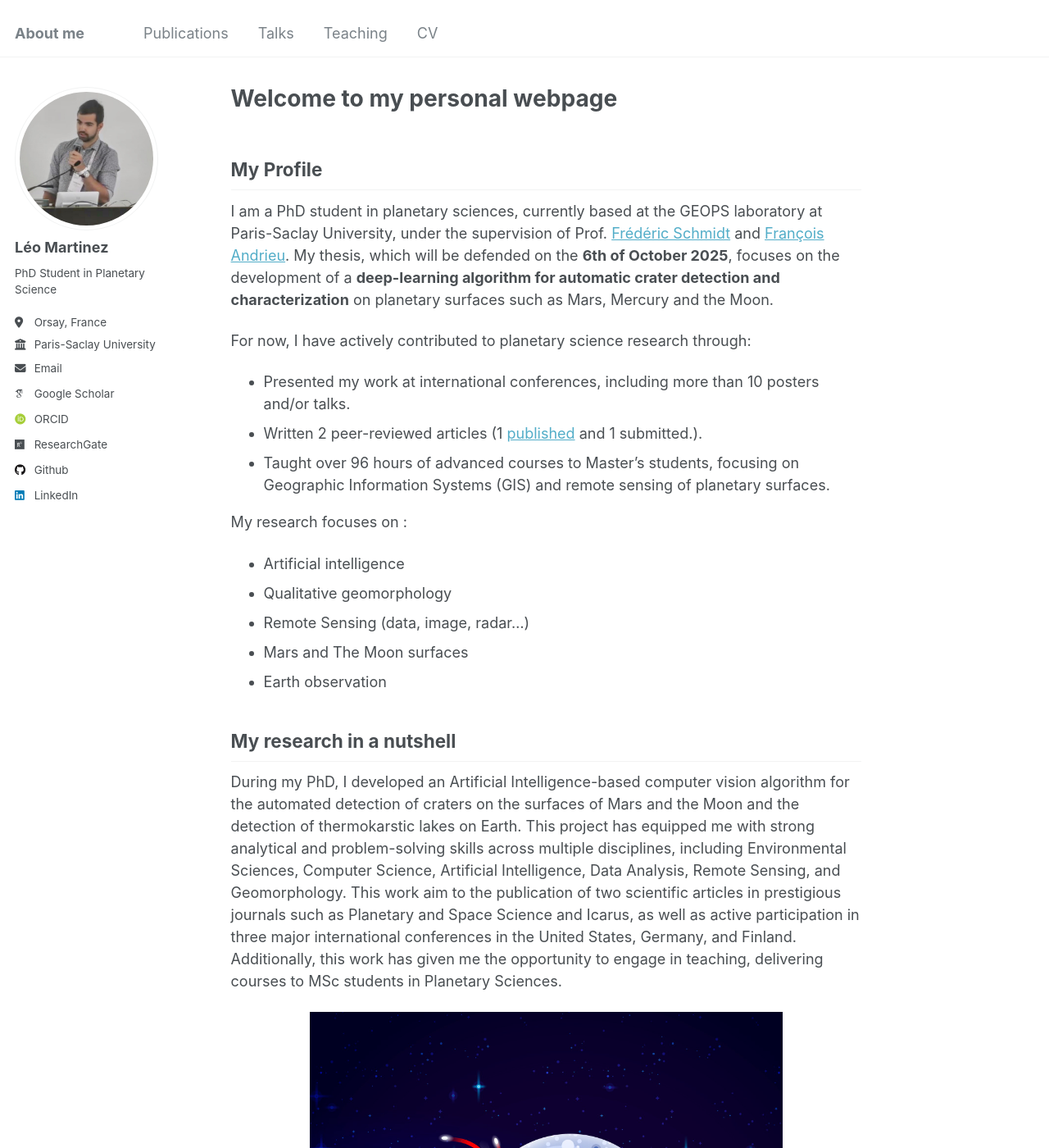
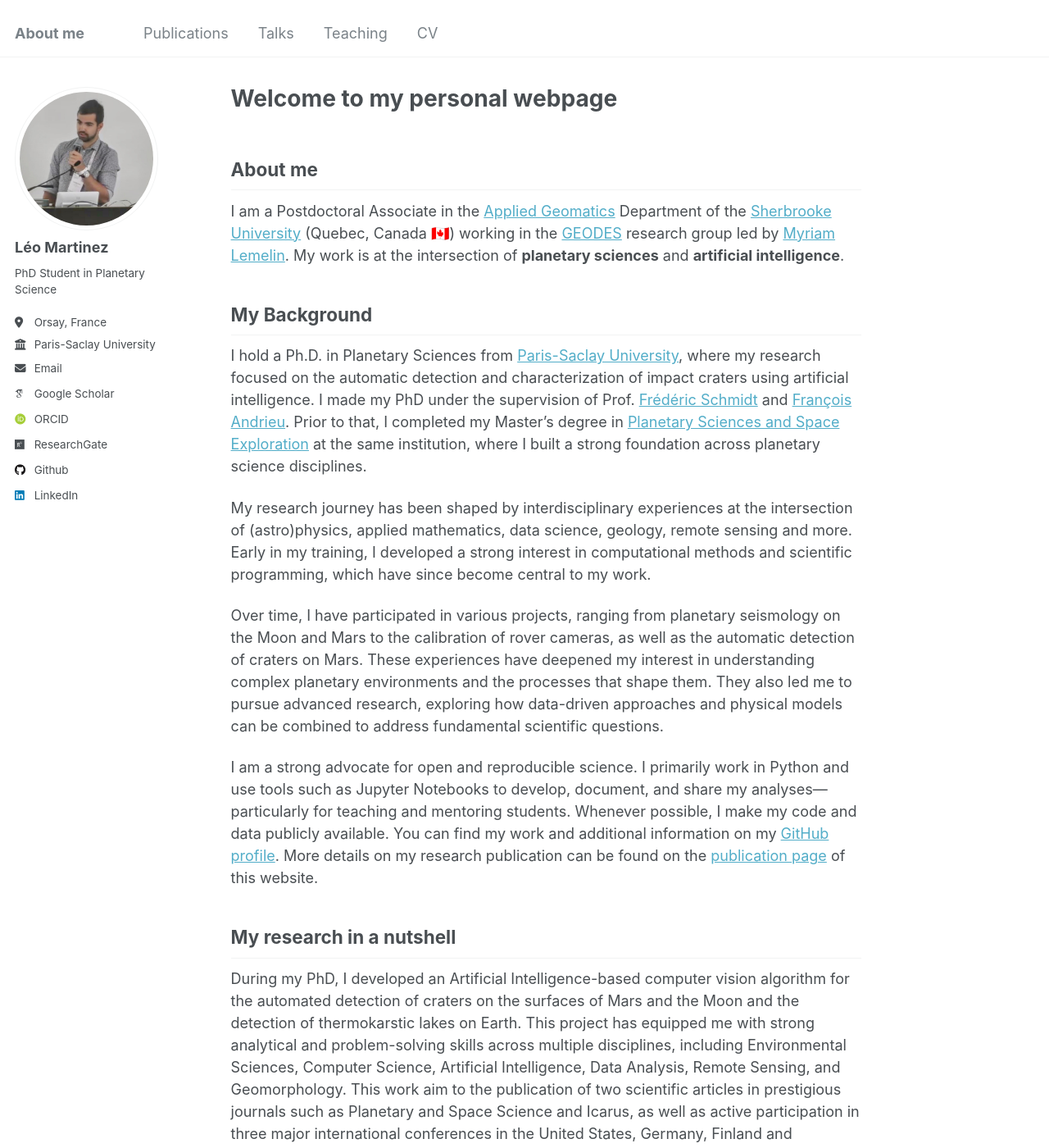
Before and after one commit to leomrtinez/leomrtinez.github.io, a Jekyll site: the page built from _pages/about.md, in a window 1280 px wide and 1400 px high. Shown: the whole window at 82% size. Built offline with Jekyll 4.4.1, drawn with Linux system fonts in a browser that asks for light colours; some web fonts are replaced; some of the changed text lies outside the part shown.

Commit message:
Revise about page with updated profile information
Updated personal profile and research background, including current position and research focus. Added details about interdisciplinary experiences and advocacy for open science.

```diff
--- a/_pages/about.md
+++ b/_pages/about.md
@@ -7,27 +7,27 @@ redirect_from:
   - /about.html
 ---
 
-## My Profile
 
-I am a PhD student in planetary sciences, currently based at the GEOPS laboratory at Paris-Saclay University, under the supervision of Prof. [Frédéric Schmidt](https://fredericschmidt.github.io) and [François Andrieu](https://www.insu.cnrs.fr/fr/personne/francois-andrieu). My thesis, which will be defended on the **6th of October 2025**, focuses on the development of a **deep-learning algorithm for automatic crater detection and characterization** on planetary surfaces such as Mars, Mercury and the Moon.
 
-For now, I have actively contributed to planetary science research through:
-- Presented my work at international conferences, including more than 10 posters and/or talks.
-- Written 2 peer-reviewed articles (1 [published](https://doi.org/10.1016/j.pss.2025.106053) and 1 submitted.).
-- Taught over 96 hours of advanced courses to Master's students, focusing on Geographic Information Systems (GIS) and remote sensing of planetary surfaces.
 
-My research focuses on :
+## About me
 
-- Artificial intelligence
-- Qualitative geomorphology
-- Remote Sensing (data, image, radar…)
-- Mars and The Moon surfaces
-- Earth observation
+I am a Postdoctoral Associate in the [Applied Geomatics](https://www.usherbrooke.ca/geomatique/) Department of the [Sherbrooke University](https://www.usherbrooke.ca) (Quebec, Canada 🇨🇦) working in the [GEODES](https://geodes.recherche.usherbrooke.ca/en/) research group led by [Myriam Lemelin](https://www.usherbrooke.ca/geomatique/departement/personnel/personnel-enseignant/myriam-lemelin). My work is at the intersection of **planetary sciences** and **artificial intelligence**.
+
+## My Background
+
+I hold a Ph.D. in Planetary Sciences from [Paris-Saclay University](http://www.universite-paris-saclay.fr), where my research focused on the automatic detection and characterization of impact craters using artificial intelligence. I made my PhD  under the supervision of Prof. [Frédéric Schmidt](https://fredericschmidt.github.io) and [François Andrieu](https://www.insu.cnrs.fr/fr/personne/francois-andrieu). Prior to that, I completed my Master’s degree in [Planetary Sciences and Space Exploration](https://www.master-planeto.universite-paris-saclay.fr) at the same institution, where I built a strong foundation across planetary science disciplines.
+
+My research journey has been shaped by interdisciplinary experiences at the intersection of (astro)physics, applied mathematics, data science, geology, remote sensing and more. Early in my training, I developed a strong interest in computational methods and scientific programming, which have since become central to my work.
+
+Over time, I have participated in various projects, ranging from planetary seismology on the Moon and Mars to the calibration of rover cameras, as well as the automatic detection of craters on Mars. These experiences have deepened my interest in understanding complex planetary environments and the processes that shape them. They also led me to pursue advanced research, exploring how data-driven approaches and physical models can be combined to address fundamental scientific questions.
+
+I am a strong advocate for open and reproducible science. I primarily work in Python and use tools such as Jupyter Notebooks to develop, document, and share my analyses—particularly for teaching and mentoring students. Whenever possible, I make my code and data publicly available. You can find my work and additional information on my [GitHub profile](https://github.com/leomrtinez). More details on my research publication can be found on the [publication page](https://leomrtinez.github.io/publications/) of this website.
 
 
 ## My research in a nutshell
 
-During my PhD, I developed an Artificial Intelligence-based computer vision algorithm for the automated detection of craters on the surfaces of Mars and the Moon and the detection of thermokarstic lakes on Earth. This project has equipped me with strong analytical and problem-solving skills across multiple disciplines, including Environmental Sciences, Computer Science, Artificial Intelligence, Data Analysis, Remote Sensing, and Geomorphology. This work aim to the publication of two scientific articles in prestigious journals such as Planetary and Space Science and Icarus, as well as active participation in three major international conferences in the United States, Germany, and Finland. Additionally, this work has given me the opportunity to engage in teaching, delivering courses to MSc students in Planetary Sciences.
+During my PhD, I developed an Artificial Intelligence-based computer vision algorithm for the automated detection of craters on the surfaces of Mars and the Moon and the detection of thermokarstic lakes on Earth. This project has equipped me with strong analytical and problem-solving skills across multiple disciplines, including Environmental Sciences, Computer Science, Artificial Intelligence, Data Analysis, Remote Sensing, and Geomorphology. This work aim to the publication of two scientific articles in prestigious journals such as Planetary and Space Science and Icarus, as well as active participation in three major international conferences in the United States, Germany, Finland and Netherlands. Additionally, this work has given me the opportunity to engage in teaching, delivering courses to MSc students in Planetary Sciences.
 
 
 <p align="center">
```
